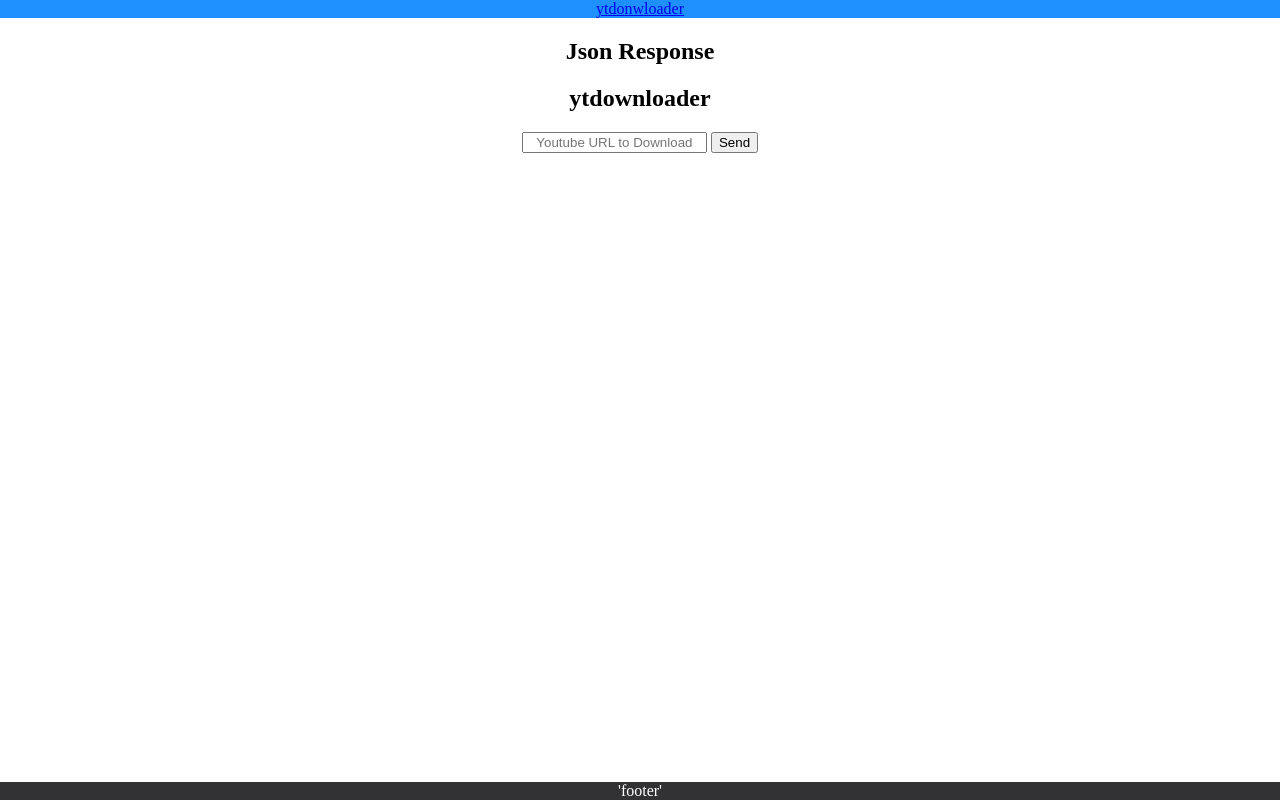
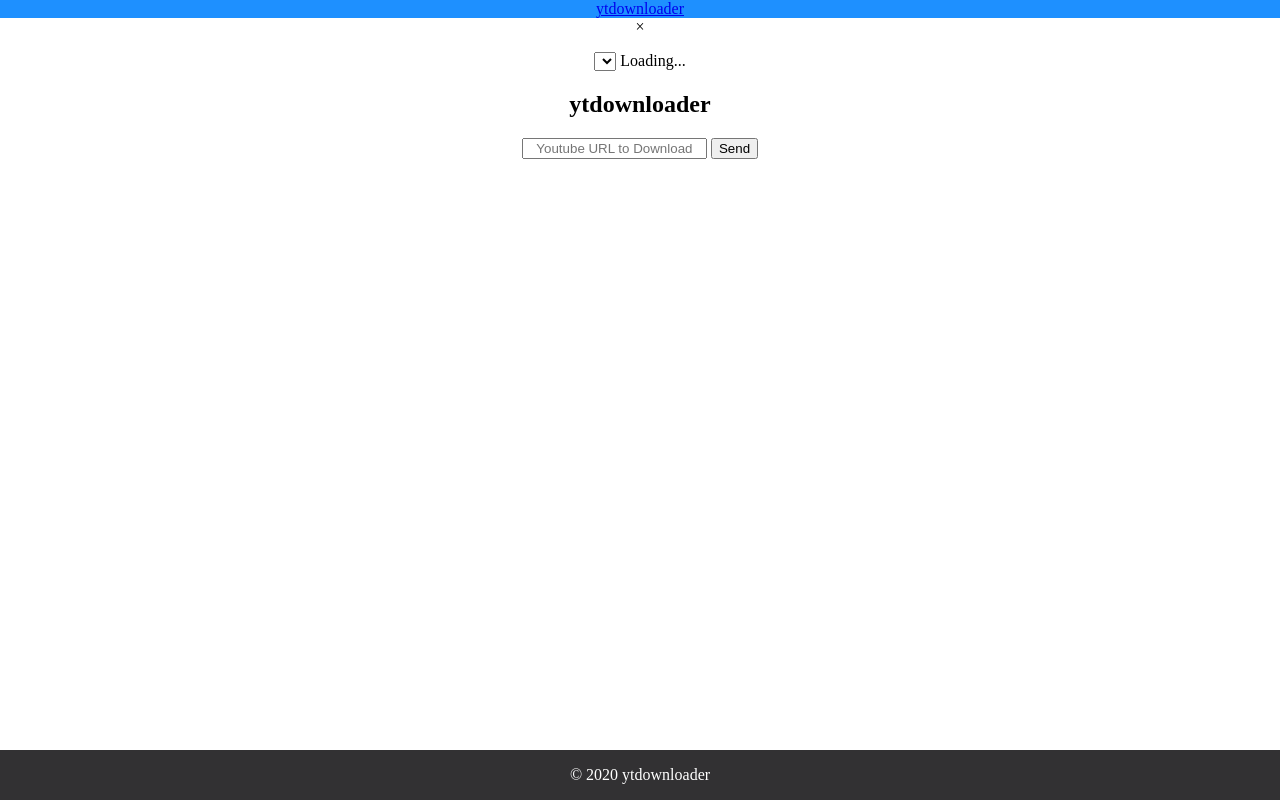
Before and after one commit to marcos-diniz/youtube_downloader, a Flask app: page / in a window 1280 px wide. Run offline with Flask 2, Linux system fonts and the light colour scheme; lists and menus that the app fills with data are empty.

Commit message:
adding html templates

```diff
--- a/app/templates/includes/footer.html
+++ b/app/templates/includes/footer.html
@@ -1,3 +1,3 @@
 <footer class='footer'>
-	<span>'footer'</span>
+	<p>© 2020 ytdownloader </p>
 </footer>
--- a/app/templates/includes/header.html
+++ b/app/templates/includes/header.html
@@ -1,3 +1,3 @@
 <header class='header'>
-	<a href='/'>ytdonwloader</a>
+	<a class="logo" href='/'>ytdownloader</a>
 </header>
--- a/app/templates/index.html
+++ b/app/templates/index.html
@@ -1,16 +1,22 @@
 {% extends "base.html" %}
 
 {% block content %}
-<section id="response-page">
-	<h2>Json Response</h2>
-	<span id='status'></span>
-	<span id='status-message'></span>
-	<span id="url"></span>
+<div id="myModal" class="modal">
+  <div class="modal-content">
+    <span class="close">&times;</span>
+    <p id="modal-message"></p>
+  </div>
+</div>
+<section class="center">
+<section id="video-container" class=""></section>
+<section id="download-page" class="hide">
+	<select id="format-select" class="format-select"></select>
+    <a id="download-link" class="default-button" onclick="downloadFile()" >Loading...</a>
 </section>
-
-<section id="search-page">
-<h1>ytdownloader</h1>
-<input id="url-input" placeholder = "Youtube URL to Download">
-<button id="send-url-button">Send</button>
+</section>
+<section><h1 id="title" class='title'>ytdownloader</h1></section>
+<section id="search-page" class="center width-100">
+<input id="url-input" class="url-input" placeholder = "Youtube URL to Download">
+<button id="send-url-button" class="default-button" >Send</button>
 </section>
 {% endblock %}
```
